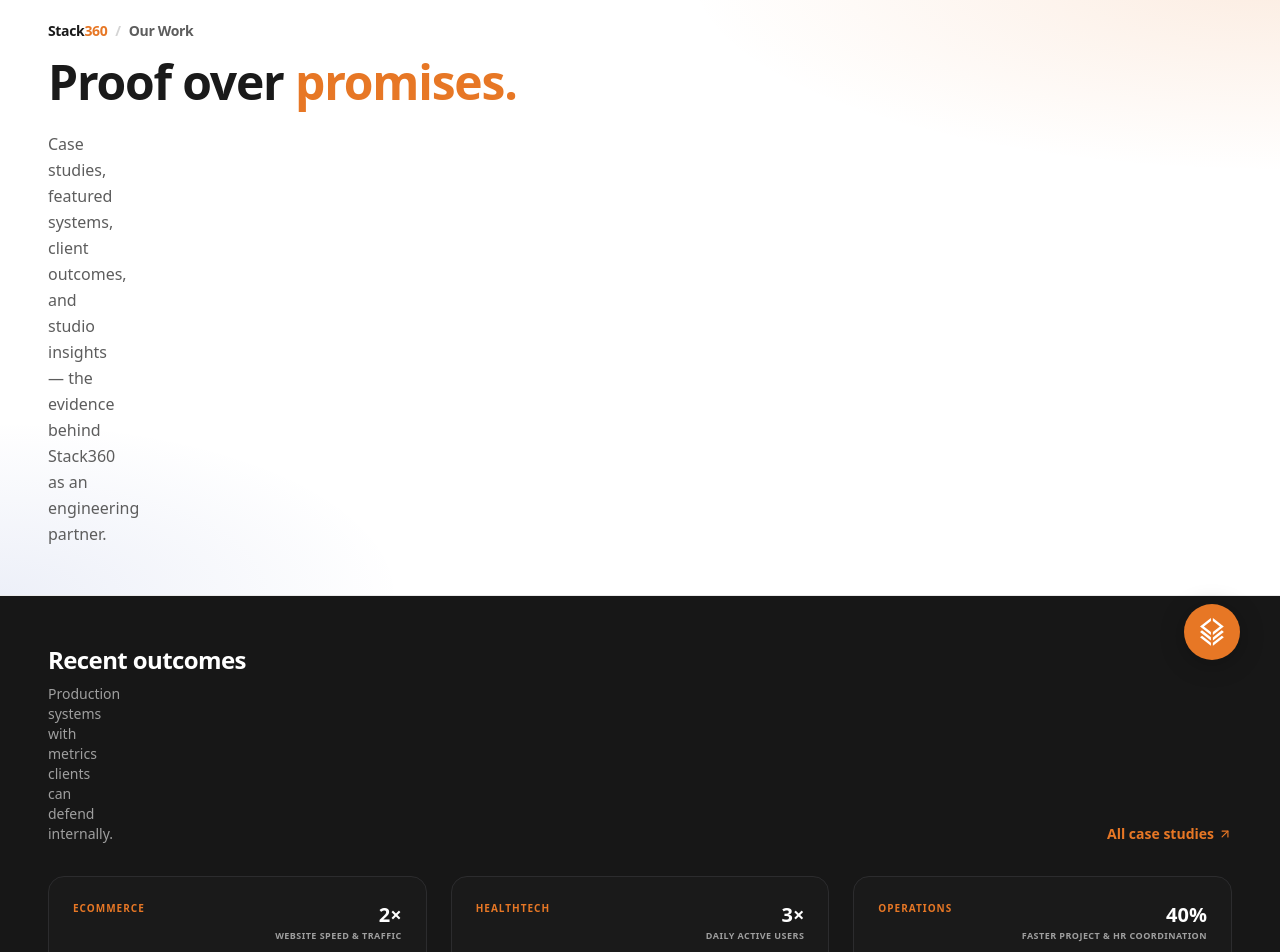
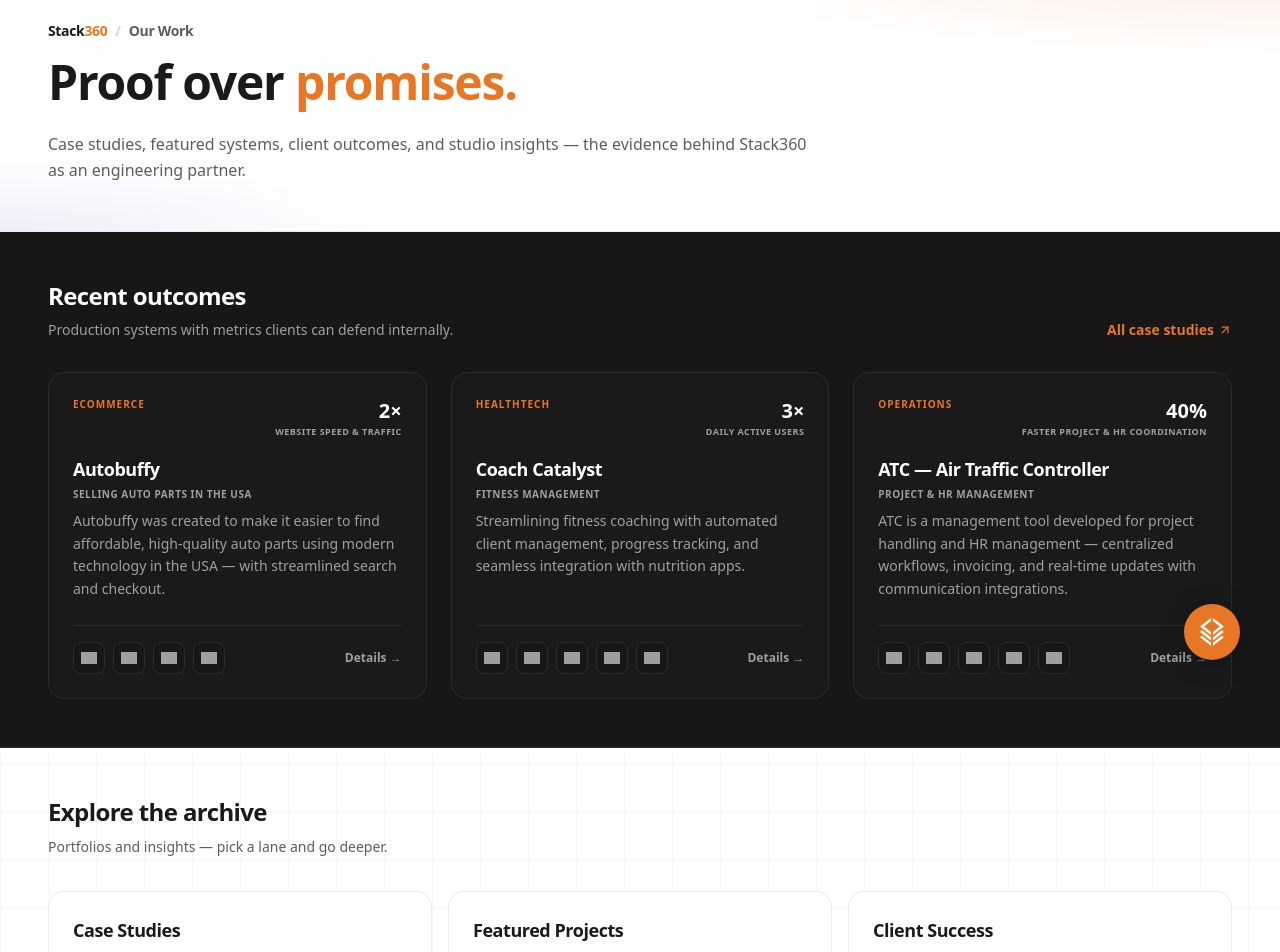
Before and after one commit to levi-dev-stack/stack360-website, a Next.js app: page /our-work in a window 1280 px wide. Shown: the part 100-1052 px from the top of the page. Built offline with nearby package versions, Linux system fonts and the light colour scheme; grey boxes are pictures that could not be loaded.

Commit message:
fix: adjusted the width wrt content

```diff
--- a/src/components/pages/our-work/index.tsx
+++ b/src/components/pages/our-work/index.tsx
@@ -39,7 +39,7 @@ export default function OurWorkPage() {
             <h1 className="mt-md text-balance text-4xl font-black leading-[1.05] tracking-tight text-neutral-900 md:text-5xl">
               {OUR_WORK_HERO.title} <span className="text-primary">{OUR_WORK_HERO.highlight}</span>
             </h1>
-            <p className="mt-lg max-w-2xl text-pretty text-base leading-relaxed text-neutral-600">
+            <p className="mt-lg text-pretty text-base leading-relaxed text-neutral-600">
               {OUR_WORK_HERO.description}
             </p>
           </MotionReveal>
@@ -53,7 +53,7 @@ export default function OurWorkPage() {
               <h2 className="text-2xl font-black tracking-tight text-neutral-50">
                 Recent outcomes
               </h2>
-              <p className="mt-sm max-w-xl text-sm text-neutral-400">
+              <p className="mt-sm text-sm text-neutral-400">
                 Production systems with metrics clients can defend internally.
               </p>
             </div>
@@ -75,7 +75,7 @@ export default function OurWorkPage() {
 
       <MotionSection className="py-2xl">
         <div className="site-container">
-          <MotionReveal className="mb-xl max-w-2xl">
+          <MotionReveal className="mb-xl max-w-content">
             <h2 className="text-2xl font-black tracking-tight text-neutral-900">
               Explore the archive
             </h2>
--- a/src/components/shared/SectionHub/index.tsx
+++ b/src/components/shared/SectionHub/index.tsx
@@ -46,7 +46,7 @@ export default function SectionHub({
           className="pointer-events-none absolute inset-0 bg-[radial-gradient(ellipse_80%_55%_at_100%_0%,color-mix(in_srgb,var(--token-primary)_14%,transparent),transparent_58%)]"
         />
         <div className="site-container relative py-2xl">
-          <MotionReveal className="max-w-3xl">
+          <MotionReveal className="max-w-content">
             <p className="font-sans text-sm font-bold tracking-tight text-neutral-900">
               Stack<span className="text-primary">360</span>
               <span className="mx-sm text-neutral-300">/</span>
@@ -56,7 +56,7 @@ export default function SectionHub({
               {title}
               {highlight ? <span className="text-primary"> {highlight}</span> : null}
             </h1>
-            <p className="mt-lg max-w-2xl text-pretty text-base leading-relaxed text-neutral-600">
+            <p className="mt-lg max-w-content text-pretty text-base leading-relaxed text-neutral-600">
               {description}
             </p>
           </MotionReveal>
@@ -65,7 +65,7 @@ export default function SectionHub({
 
       <MotionSection className="py-2xl">
         <div className="site-container">
-          <MotionReveal className="mb-xl max-w-2xl">
+          <MotionReveal className="mb-xl max-w-content">
             <h2 className="text-2xl font-black tracking-tight text-neutral-900">Explore</h2>
             <p className="mt-sm text-sm leading-relaxed text-neutral-600">
               Pick a lane — live pages open immediately; others are still being built to our
```
